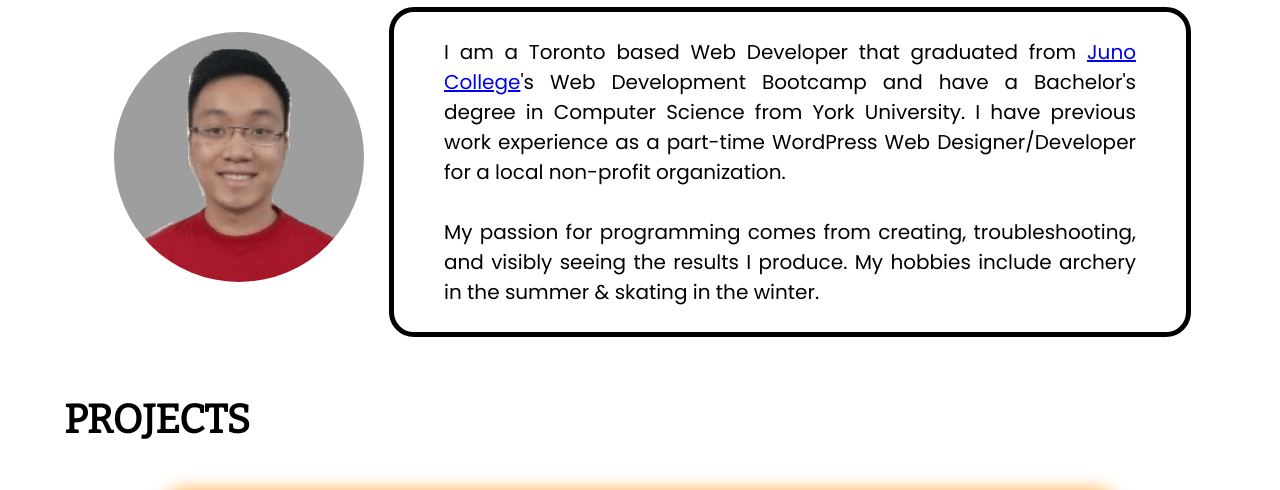
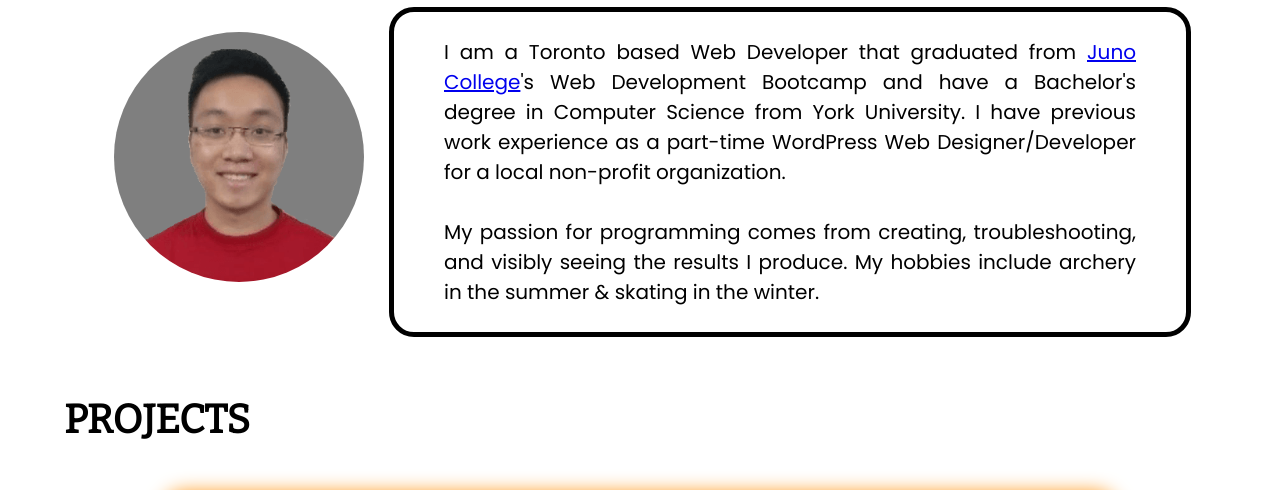
Before and after one commit to leohon/portfoLEO, a plain HTML site: page index.html in a window 1280 px wide. Shown: the part 691-1181 px from the top of the page. Drawn offline with nearby package versions, Linux system fonts and the light colour scheme.

Commit message:
covered whitespace in headshot

```diff
--- a/index.html
+++ b/index.html
@@ -48,7 +48,7 @@
       <div class="wrapper">
         <h2>About</h2>
         <div class="aboutInfo">
-          <img src="./styles/sass/assets/leo-hon.jpg" alt="Headshot of Leo Hon">
+          <img src="./styles/sass/assets/leo-hon.png" alt="Headshot of Leo Hon">
           <p>
             I am a Toronto based Web Developer that graduated from <a href="https://junocollege.com/">Juno College</a>'s Web Development Bootcamp and have a Bachelor's degree in Computer Science from York University. I have previous work experience as a part-time WordPress Web Designer/Developer for a local non-profit organization.
             <br><br>
```
Also changed, not shown: styles/sass/assets/leo-hon.jpg (deleted), styles/sass/assets/leo-hon.png (added).
